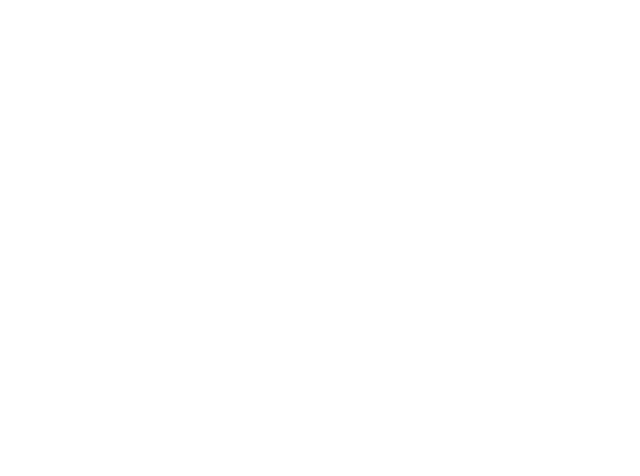
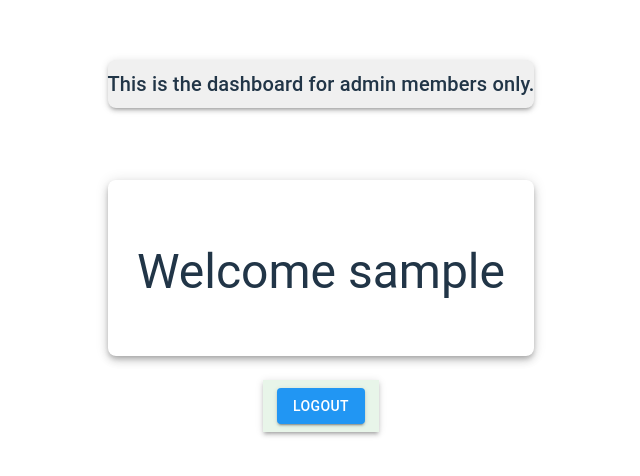
Before and after one commit to marcoelljan/me, a React (Vite) app in the folder frontend/: page /admin in a window 1280 px wide. Before the commit this address had no page. Shown: the part 154-630 px from the top of the page, without its empty margins (319-959 px from the left). Built offline with nearby package versions, Linux system fonts and the light colour scheme; sample sign-in values are in the browser's storage.

Commit message:
Update Login.jsx to handle role-based redirection

```diff
--- a/frontend/src/Dashboard.jsx
+++ b/frontend/src/Admin.jsx
@@ -16,8 +16,8 @@ useEffect(() => {
         setUsername(storedUser);
         setRole(storedRole);
 
-        if (storedRole !== "staff") {
-            alert("Access denied. Staff only.");
+        if (storedRole !== "admin") {
+            alert("Access denied. Admin only.");
             navigate("/login");
         }
     } else {
@@ -39,7 +39,7 @@ return(
 
 
 <Typography variant = "h6" sx = {{ color: "757575" , mb: 10}}>
-    This is the dashboard for staff members only.
+    This is the dashboard for admin members only.
 </Typography>
 <Box
 sx = {{
@@ -54,7 +54,7 @@ sx = {{
     boxShadow: 5,
     backgroundColor: "f0f0f0",
 }}></Box>
-        <Typography variant="h3" sx ={{ color: "757575", mb:30}}>
+        <Typography variant="h3" sx ={{ color: "757575", mb:10}}>
             Welcome {username}</Typography>
 
         <Box
--- a/frontend/src/App.jsx
+++ b/frontend/src/App.jsx
@@ -2,7 +2,7 @@ import {BrowserRouter as Router, Route, Routes} from 'react-router-dom';
 import Register from './Register';
 import Login from './Login';
 import Dashboard from './Dashboard';
-
+import Admin from './Admin';
 function App(){
 return(
   <Router>
@@ -10,6 +10,7 @@ return(
       <Route path= "/" element={<Register/>}/>
       <Route path="/login" element={<Login/>}/>
       <Route path="/dashboard" element={<Dashboard/>}/>
+      <Route path="/admin" element={<Admin/>}/>
     </Routes>
   </Router>
 )
--- a/frontend/src/Login.jsx
+++ b/frontend/src/Login.jsx
@@ -24,10 +24,17 @@ const Login = () => {
       localStorage.setItem("token", response.data.token);
       localStorage.setItem("username", response.data.username);
       localStorage.setItem("role", response.data.role); // will store the role
-      alert("Login Successful");
-      navigate("/dashboard");
+      const role = response.data.role; // extract role from response
+
+     if(role === "admin"){
+        navigate("/admin");
+     } else if(role === "staff"){
+        navigate("/dashboard");
+     } else {
+      alert("Invalid role");
+     }
     } catch (error) {
-      alert(error.response?.data?.message || "Invalid Credentials");
+      alert("Login failed");
     }
   };
 
```
